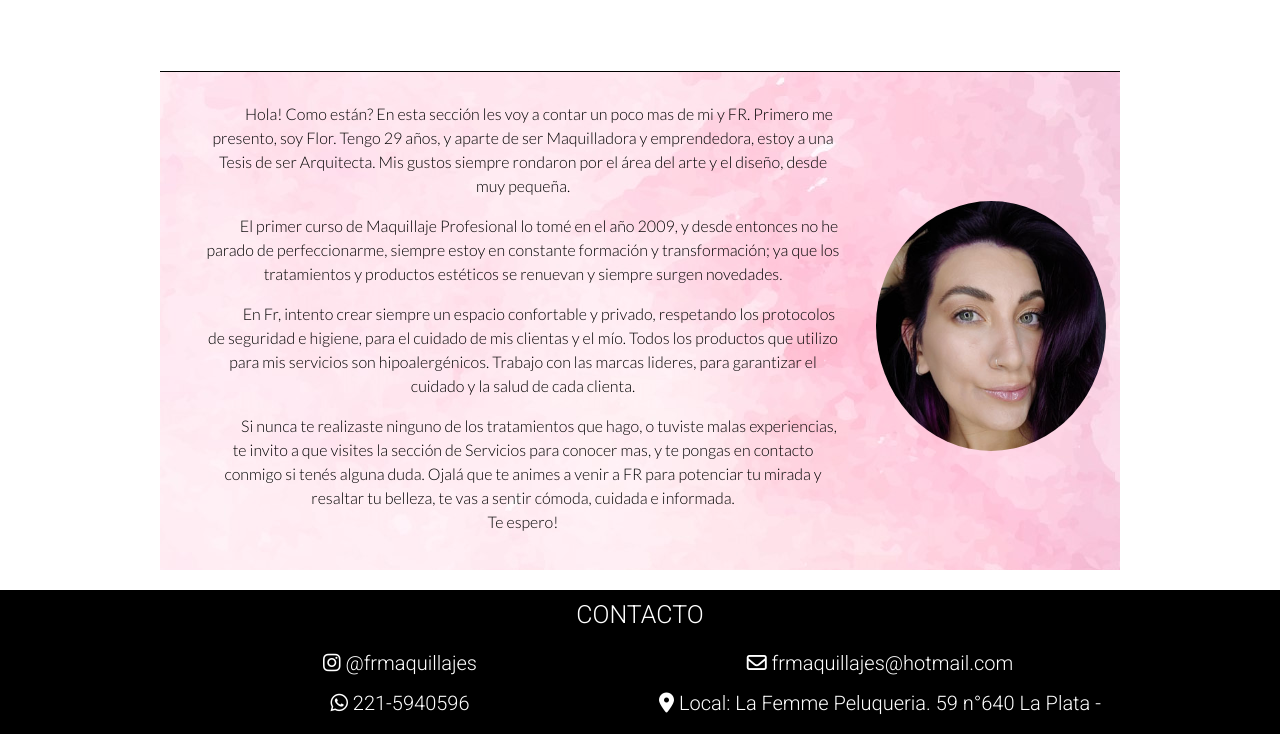
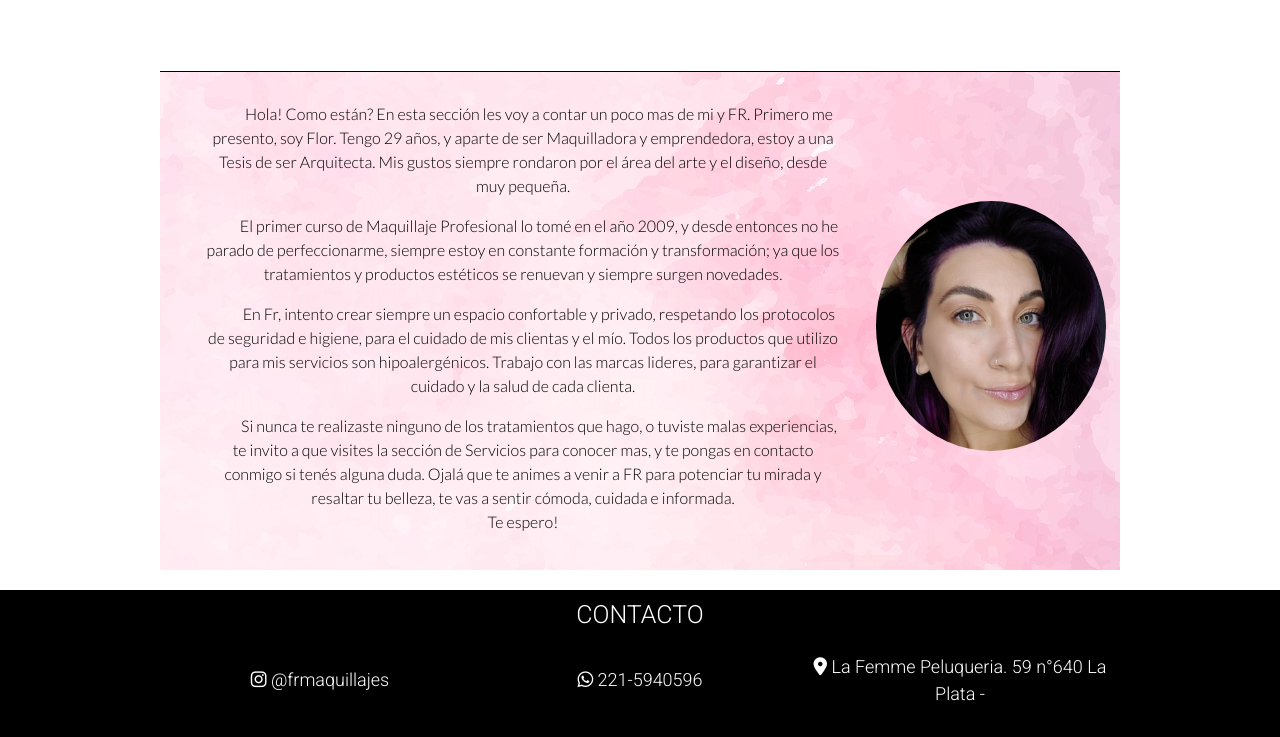
Before and after one commit to milicorre/fr-proyecto, a website: page index.html in a window 1280 px wide. Shown: the part 2020-2757 px from the top of the page. Drawn offline with nearby package versions, Linux system fonts and the light colour scheme.

Commit message:
cambio footer

```diff
--- a/index.html
+++ b/index.html
@@ -5,11 +5,15 @@
     <meta charset="UTF-8">
     <meta http-equiv="X-UA-Compatible" content="IE=edge">
     <meta name="viewport" content="width=device-width, initial-scale=1 maximum-scale=5.0">
-    <meta name="description" content="Brindo servicios para potenciar tu belleza, maquillaje de eventos y produccion de fotos, editorial y HD, clases automaquillaje, servicio de lifting en pestañas naturales, extensiones pestañas pelo por pelo, nutrición de cejas y pestañas, perfilado de cejas y laminado. Venta de productos  ">
-    <meta name="keywords" content="maquillaje, eventos, produccion,  fotos, editorial y HD, clases automaquillaje, servicios, lifting, pestañas naturales, extensiones pestañas pelo por pelo, nutrición, perfilado, depilación laminado, tinte, cejas, productos, venta, tratamientos. ">
+    <meta name="description"
+        content="Brindo servicios para potenciar tu belleza, maquillaje de eventos y produccion de fotos, editorial y HD, clases automaquillaje, servicio de lifting en pestañas naturales, extensiones pestañas pelo por pelo, nutrición de cejas y pestañas, perfilado de cejas y laminado. Venta de productos  ">
+    <meta name="keywords"
+        content="maquillaje, eventos, produccion,  fotos, editorial y HD, clases automaquillaje, servicios, lifting, pestañas naturales, extensiones pestañas pelo por pelo, nutrición, perfilado, depilación laminado, tinte, cejas, productos, venta, tratamientos. ">
     <!-- Protocolo open graph-->
-    <meta property="" content="">
-    <meta property="" content="">
+    <meta property="og:title" content="FR | Maquillaje, cejas y pestañas | Flor Rosales">
+    <meta property="og:author" content="Milagros Correia">
+    <meta property="og:description"
+        content="Brindo servicios para potenciar tu belleza, maquillaje social, eventos y produccion. Belleza de cejas y pestañas. Extensiones pelo por pelo">
     <!--BOOTSTRAP-->
     <link href="https://cdn.jsdelivr.net/npm/bootstrap@5.0.1/dist/css/bootstrap.min.css" rel="stylesheet"
         integrity="sha384-+0n0xVW2eSR5OomGNYDnhzAbDsOXxcvSN1TPprVMTNDbiYZCxYbOOl7+AMvyTG2x" crossorigin="anonymous">
@@ -87,7 +91,8 @@
         <h2 class="d-flex justify-content-center">SERVICIOS</h2>
         <section class="row d-flex justify-content-center " id="servicios">
             <div class="col-12 col-md-4  divServ" data-aos="fade-down">
-                <img src="./Imagenes/pestanasportada.jpg" height="300" title="colacacion de extenciones"  alt="Manos con pinzas realizan el procedimiento de colacacion de pelo por pelo de extensiones">
+                <img src="./Imagenes/pestanasportada.jpg" height="300" title="colacacion de extenciones"
+                    alt="Manos con pinzas realizan el procedimiento de colacacion de pelo por pelo de extensiones">
                 <div class="servicios-enlace">
                     <a href="pestanas.html">
                         <h3>Pestañas </h3>
@@ -102,7 +107,8 @@
                 </div>
             </div>
             <div class="col-12 col-md-4  divServ" data-aos="fade-right">
-                <img src="Imagenes/makeuportadajpg.jpg" height="300" title="maquilladora trabajando" alt="maquilladara de espaldas maquillando con brocha en mano a su modelo">
+                <img src="Imagenes/makeuportadajpg.jpg" height="300" title="maquilladora trabajando"
+                    alt="maquilladara de espaldas maquillando con brocha en mano a su modelo">
                 <div class="servicios-enlace">
                     <a href="makeup.html">
                         <h3>Make Up </h3>
@@ -115,7 +121,8 @@
                 </div>
             </div>
             <div class="col-12 col-md-4  divServ" data-aos="fade-left">
-                <img src="Imagenes/cejasportada.jpg" height="300" title="Depilando cejas" alt="Manos con uñas pintadas de azul con una pinza en una pano y cepillo descartable en otra depilando cejas">
+                <img src="Imagenes/cejasportada.jpg" height="300" title="Depilando cejas"
+                    alt="Manos con uñas pintadas de azul con una pinza en una pano y cepillo descartable en otra depilando cejas">
                 <div class="servicios-enlace">
                     <a href="cejas.html">
                         <h3>Cejas</h3>
@@ -137,7 +144,10 @@
                 <h4>PRODUCTOS RECOMENDADOS </h4>
                 <P> En FR utilizo las mejores marcas del mercado para trabajar y resaltar tu belleza, cuidando la salud
                     de tu pelo y de tu piel.
-                    Para conseguir estos productos u otros de las lineas <a href="http://www.laboratoriolaca.com/" rel="noopener"target="_blank">LACA</a>, <a href="https://www.lidherma.com/inicio.html" rel="noopener"target="_blank"> Lidherma</a> o <a href="http://idraetdermopurity.com/"rel="noopener"target="_blank" >Idraet</a>, ponete en contacto
+                    Para conseguir estos productos u otros de las lineas <a href="http://www.laboratoriolaca.com/"
+                        rel="noopener" target="_blank">LACA</a>, <a href="https://www.lidherma.com/inicio.html"
+                        rel="noopener" target="_blank"> Lidherma</a> o <a href="http://idraetdermopurity.com/"
+                        rel="noopener" target="_blank">Idraet</a>, ponete en contacto
                     conmigo.
                 </P>
             </div>
@@ -145,35 +155,45 @@
             <div id="carouselExampleDark" class="carousel carousel-dark slide  col-lg-7 col-12" data-bs-ride="carousel">
                 <div class="carousel-inner">
                     <div class="carousel-item active" data-bs-interval="10000">
-                    <img src="./Imagenes/carrusel/gelfortalecedor.jpg" width="" class="d-block w-75 mx-auto" title="Gel Fortalecedor Laca" alt="Envase gotero de Gel Fortalecedor Laca ">
+                        <img src="./Imagenes/carrusel/gelfortalecedor.jpg" width="" class="d-block w-75 mx-auto"
+                            title="Gel Fortalecedor Laca" alt="Envase gotero de Gel Fortalecedor Laca ">
                     </div>
                     <div class="carousel-item" data-bs-interval="2000">
-                    <img src="./Imagenes/carrusel/mascaralaca.jpg"  class="d-block w-75 mx-auto" title="Mascara de pestañas" alt="Envase de Mascara de pertañas LACA">
+                        <img src="./Imagenes/carrusel/mascaralaca.jpg" class="d-block w-75 mx-auto"
+                            title="Mascara de pestañas" alt="Envase de Mascara de pertañas LACA">
                     </div>
                     <div class="carousel-item" data-bs-interval="2000">
-                    <img src="./Imagenes/carrusel/prohyalurom.png" class="d-block w-75 mx-auto" title="Pro hyaluron" alt="Envase de base y tonos disponibles Idraet">
+                        <img src="./Imagenes/carrusel/prohyalurom.png" class="d-block w-75 mx-auto" title="Pro hyaluron"
+                            alt="Envase de base y tonos disponibles Idraet">
                     </div>
                     <div class="carousel-item" data-bs-interval="2000">
-                    <img src="./Imagenes/carrusel/hidreatbases.jpg" class="d-block w-75 mx-auto" title="Bases vita c" alt="3 tonos de bases vitamina c Idraet">
+                        <img src="./Imagenes/carrusel/hidreatbases.jpg" class="d-block w-75 mx-auto"
+                            title="Bases vita c" alt="3 tonos de bases vitamina c Idraet">
                     </div>
                     <div class="carousel-item" data-bs-interval="2000">
-                    <img src="./Imagenes/carrusel/desmaquillante.jpg" class="d-block w-75 mx-auto" title="Desmaquillante Lidherma" alt="Desmaquillante de ojos Lidherma">
+                        <img src="./Imagenes/carrusel/desmaquillante.jpg" class="d-block w-75 mx-auto"
+                            title="Desmaquillante Lidherma" alt="Desmaquillante de ojos Lidherma">
                     </div>
                     <div class="carousel-item" data-bs-interval="2000">
-                    <img src="./Imagenes/carrusel/fortificadormascara.jpg" class="d-block w-75 mx-auto" title="Mascarada fortificadora" alt="Envase mascara fortificadora de pestañas LACA">
+                        <img src="./Imagenes/carrusel/fortificadormascara.jpg" class="d-block w-75 mx-auto"
+                            title="Mascarada fortificadora" alt="Envase mascara fortificadora de pestañas LACA">
                     </div>
                     <div class="carousel-item" data-bs-interval="2000">
-                    <img src="./Imagenes/carrusel/aguamicelar.jpg" class="d-block w-75 mx-auto" title="Agua micelar" alt="Agua micelar Lidherma">
+                        <img src="./Imagenes/carrusel/aguamicelar.jpg" class="d-block w-75 mx-auto" title="Agua micelar"
+                            alt="Agua micelar Lidherma">
                     </div>
-                  <div class="carousel-item"data-bs-interval="2000">
-                    <img src="./Imagenes/carrusel/liquidglow.jpg" class="d-block w-75 mx-auto" title="Glow liquido" alt="3 envases de tonos de iluminador liquido">
+                    <div class="carousel-item" data-bs-interval="2000">
+                        <img src="./Imagenes/carrusel/liquidglow.jpg" class="d-block w-75 mx-auto" title="Glow liquido"
+                            alt="3 envases de tonos de iluminador liquido">
                     </div>
                 </div>
-                <button class="carousel-control-prev" type="button" data-bs-target="#carouselExampleDark" data-bs-slide="prev">
+                <button class="carousel-control-prev" type="button" data-bs-target="#carouselExampleDark"
+                    data-bs-slide="prev">
                     <span class="carousel-control-prev-icon" aria-hidden="true"></span>
                     <span class="visually-hidden">Previous</span>
                 </button>
-                <button class="carousel-control-next" type="button" data-bs-target="#carouselExampleDark" data-bs-slide="next">
+                <button class="carousel-control-next" type="button" data-bs-target="#carouselExampleDark"
+                    data-bs-slide="next">
                     <span class="carousel-control-next-icon" aria-hidden="true"></span>
                     <span class="visually-hidden">Next</span>
                 </button>
@@ -215,7 +235,8 @@
                     </p>
                 </div>
                 <div class="col-12 col-lg-3 d-flex justify-content-center align-items-center ">
-                    <img src="Imagenes/florcontact.jpg" height="250" title="Foto de perfil" alt="Foto de Florencia Rosales">
+                    <img src="Imagenes/florcontact.jpg" height="250" title="Foto de perfil"
+                        alt="Foto de Florencia Rosales">
                 </div>
             </div>
         </div>
@@ -225,20 +246,23 @@
         <section class="contacto" id="contact">
             <h2>CONTACTO</h2>
             <div class="container">
-                <div class="row">
-                    <ul class=" col-12 col-md-6">
-                        <li><a href=https://www.instagram.com/frmaquillajes/ rel="noopener"target="_blank"> <i class="fab fa-instagram"></i>
-                                @frmaquillajes
-                            </a> </li>
-                        <li> <a href="https://api.whatsapp.com/send?phone=+5492215940596" rel="noopener" target="_blank"> <i class="fab fa-whatsapp"></i> 221-5940596  </a>
+                <div class="row align-items-center justify-content-center">
+                    <div class="col-12 col-lg-4">
+                        <li><a href=https://www.instagram.com/frmaquillajes/ rel="noopener" target="_blank"> <i
+                                    class="fab fa-instagram"></i>
+                                @frmaquillajes</a>
                             </li>
-                    </ul>
-                    <ul class=" col-12 col-md-6">
-                        <li><i class="far fa-envelope"></i> frmaquillajes@hotmail.com</li>
+                    </div>
+                    <div class="col-12 col-lg-4 ">
+                        <li> <a href="https://api.whatsapp.com/send?phone=+5492215940596" rel="noopener"
+                                target="_blank"> <i class="fab fa-whatsapp"></i> 221-5940596 </a>
+                        </li>
+                    </div>
+                    <div class="col-12 col-lg-4">
                         <li> <a href="https://www.google.com/maps/place/Calle+59+636,+B1900+BSZ,+Provincia+de+Buenos+Aires/@-34.9206792,-57.9438476,19z/data=!4m13!1m7!3m6!1s0x95a2e62b1f0085a1:0xbcfc44f0547312e3!2sLa+Plata,+Provincia+de+Buenos+Aires!3b1!8m2!3d-34.9204948!4d-57.9535657!3m4!1s0x95a2e623954c2b03:0x41fe1627e757f9cb!8m2!3d-34.9206792!4d-57.9433004"
-                                target:_blank> <i class="fas fa-map-marker-alt"></i> Local: La Femme
-                                Peluqueria. 59 n°640 La Plata -  </a> </li>
-                    </ul>
+                                target:_blank> <i class="fas fa-map-marker-alt"></i> La Femme
+                                Peluqueria. 59 n°640 La Plata - </a> </li>
+                    </div>
                 </div>
             </div>
         </section>
@@ -256,4 +280,5 @@
         integrity="sha384-Atwg2Pkwv9vp0ygtn1JAojH0nYbwNJLPhwyoVbhoPwBhjQPR5VtM2+xf0Uwh9KtT" crossorigin="anonymous">
     </script>
 </body>
+
 </html>
--- a/package.json
+++ b/package.json
@@ -1,16 +1,16 @@
 {
-  "name": "proyecto",
+  "name":"frmaquillajes",
   "version": "1.0.0",
   "main": "index.js",
   "scripts": {
     "test": "echo \"Error: no test specified\" && exit 1"
   },
-  "author": "",
+  "author": "Milagros Correia",
   "license": "ISC",
   "devDependencies": {
     "node-sass": "^6.0.0",
     "nodemon": "^2.0.7"
   },
   "dependencies": {},
-  "description": ""
+  "description": "maquilladora independiente, emprendedora, brinda  servicios de belleza en cejas y pestañas"
 }
--- a/scss/components/_footer.scss
+++ b/scss/components/_footer.scss
@@ -3,22 +3,21 @@
     margin-top: 20px;
     padding-top: 10px;
     .contacto{
-        max-width:75%;
-        margin: auto;
+        @include container-body;
         color: #fff;
         font-family: 'Roboto', sans-serif;
         font-style: initial;
         text-align: center;
-        list-style-position: inside;
+
         h2{
             font-size: 25px;
         }
-        ul{
-            display: inline-block;
+        div{
             list-style-type: none;
+            padding-bottom: 10px;
+            padding-top: 5px;
             li{
-                font-size: 20px;
-                padding-top: 10px;
+                font-size: 18px;
                 &:hover{
                     color:nth($colores, 2 )
                 }
```
Also changed, not shown: cejas.html (+16 -12 lines), makeup.html (+16 -12 lines), pestanas.html (+16 -12 lines), trabajos.html (+15 -13 lines), css/style.css, 1 other file. Lines whose indentation alone changed are shown as unchanged.
